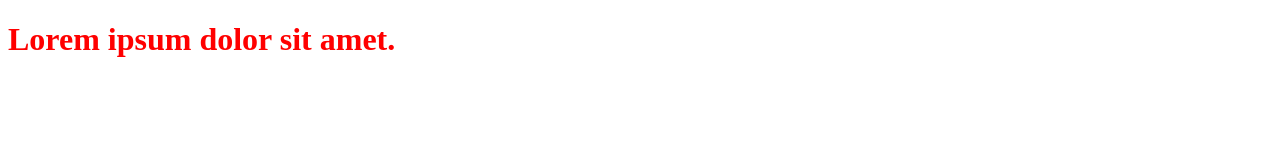
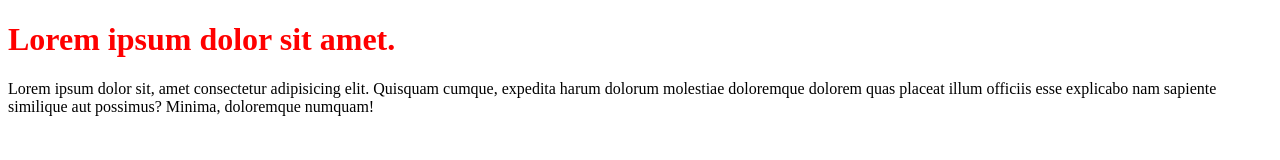
Before and after one commit to halijaja/testdemo1, a plain HTML site: page index.html in a window 1280 px wide. Drawn offline with Linux system fonts and the light colour scheme.

Commit message:
pridán odstavec do html

```diff
--- a/index.html
+++ b/index.html
@@ -9,5 +9,6 @@
 </head>
 <body>
     <h1>Lorem ipsum dolor sit amet.</h1>
+    <p>Lorem ipsum dolor sit, amet consectetur adipisicing elit. Quisquam cumque, expedita harum dolorum molestiae doloremque dolorem quas placeat illum officiis esse explicabo nam sapiente similique aut possimus? Minima, doloremque numquam!</p>
 </body>
 </html>
```
